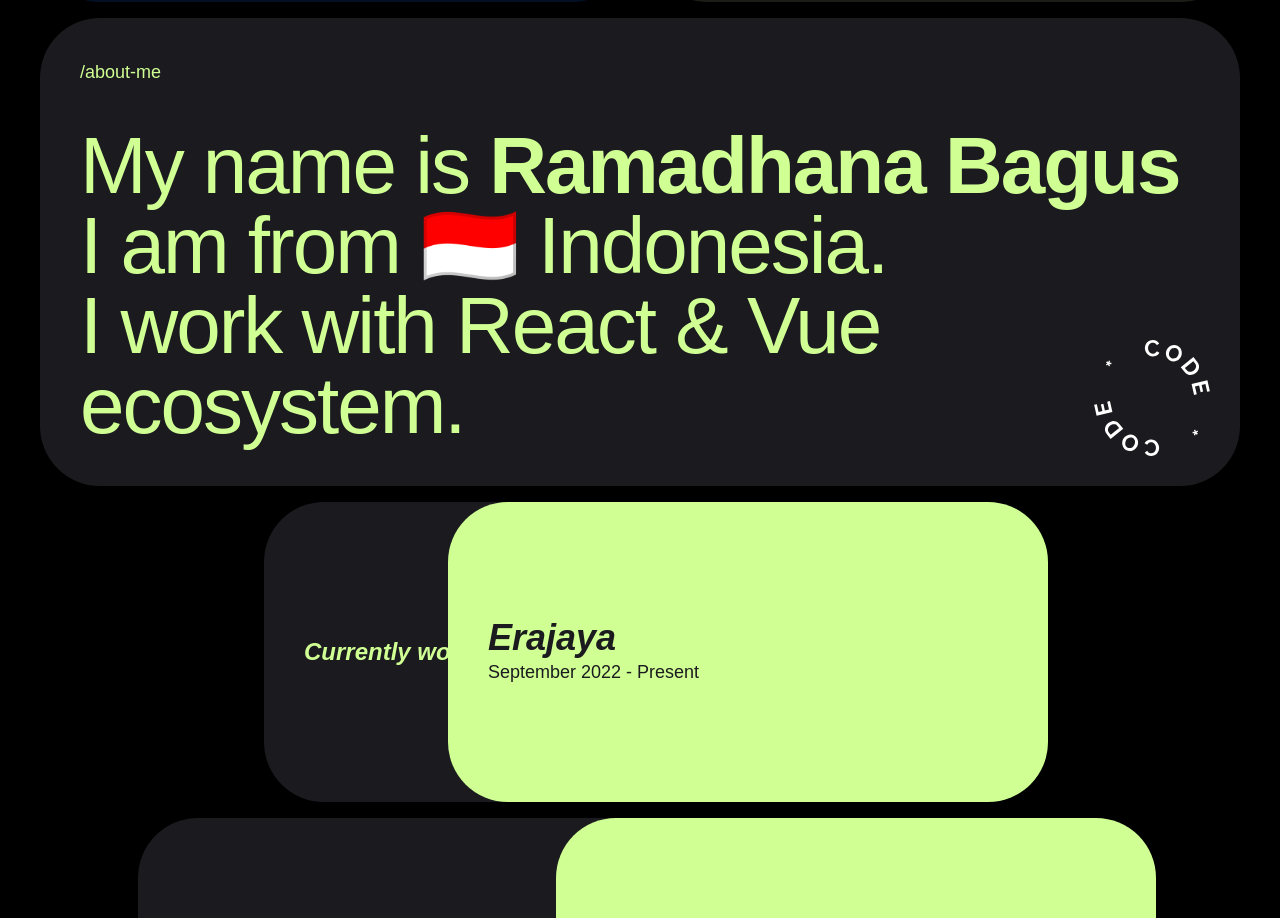
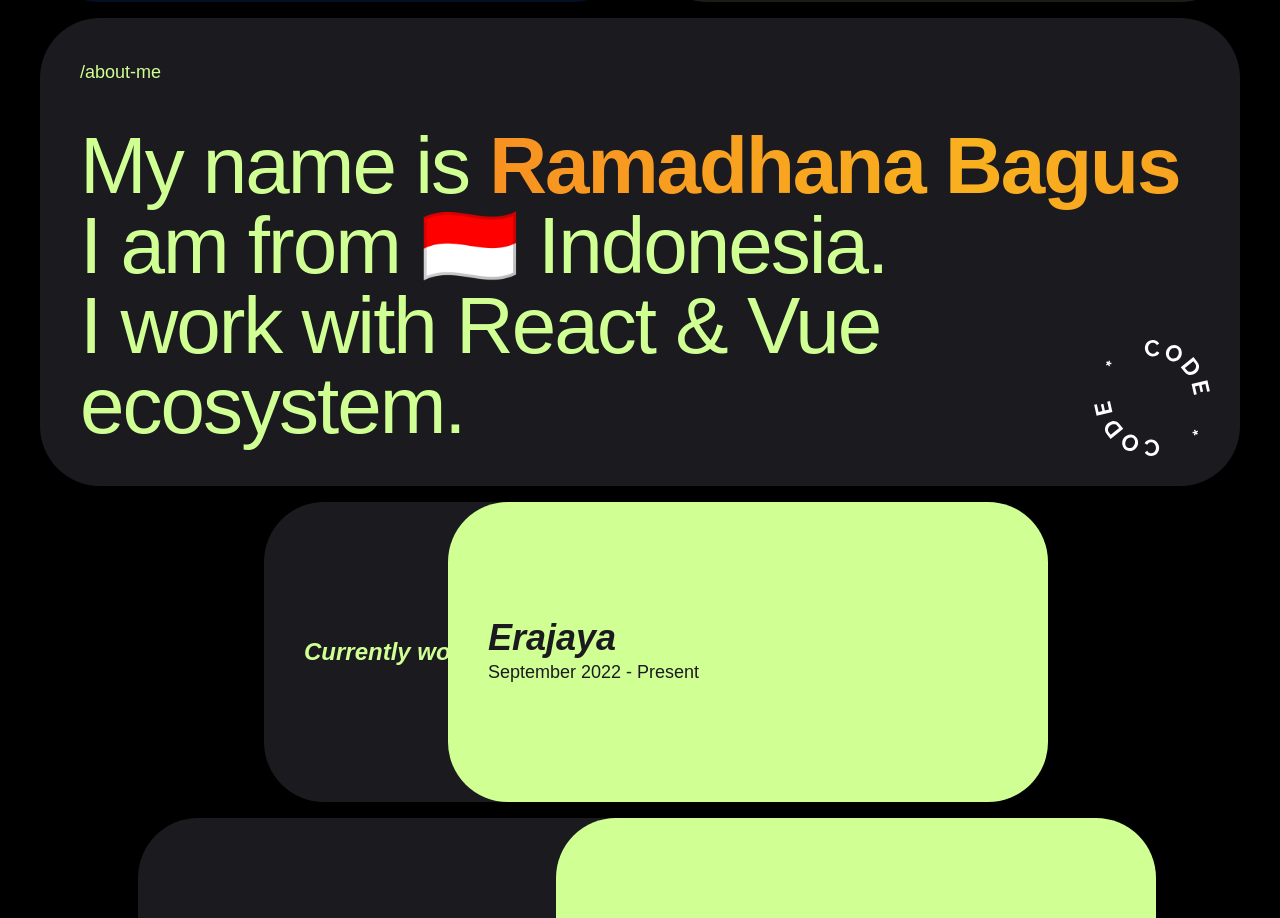
Before and after one commit to ramadhanabs/personal-website-revamp, a Next.js app: page / in a window 1280 px wide. Shown: the part 818-1736 px from the top of the page. Built offline with nearby package versions, Linux system fonts and the light colour scheme.

Commit message:
style: add gradient-text

```diff
--- a/src/styles/globals.css
+++ b/src/styles/globals.css
@@ -2,10 +2,10 @@
 @tailwind components;
 @tailwind utilities;
 
-@import url('https://fonts.googleapis.com/css2?family=Raleway:ital,wght@0,100;0,200;0,300;0,400;0,500;0,600;0,700;1,100;1,200;1,300;1,400;1,500;1,600;1,700&display=swap');
+@import url("https://fonts.googleapis.com/css2?family=Raleway:ital,wght@0,100;0,200;0,300;0,400;0,500;0,600;0,700;1,100;1,200;1,300;1,400;1,500;1,600;1,700&display=swap");
 
 html {
-  font-family: 'Raleway', sans-serif;
+  font-family: "Raleway", sans-serif;
 }
 
 /* Marquee */
@@ -38,3 +38,26 @@ html {
     transform: translateX(100%);
   }
 }
+
+.gradient-text {
+  --bg-size: 400%;
+  --color-one: hsl(15 90% 55%);
+  --color-two: hsl(40 95% 55%);
+  background: linear-gradient(90deg, var(--color-one), var(--color-two), var(--color-one)) 0 0 /
+    var(--bg-size) 100%;
+  -webkit-background-clip: text;
+  color:transparent;
+  background-clip: text;
+  animation: move-bg 8s infinite linear;
+}
+
+@media (prefers-reduced-motion: no-preference) {
+  .gradient-text {
+    animation: move-bg 8s linear infinite;
+  }
+  @keyframes move-bg {
+    to {
+      background-position: var(--bg-size) 0;
+    }
+  }
+}
```
